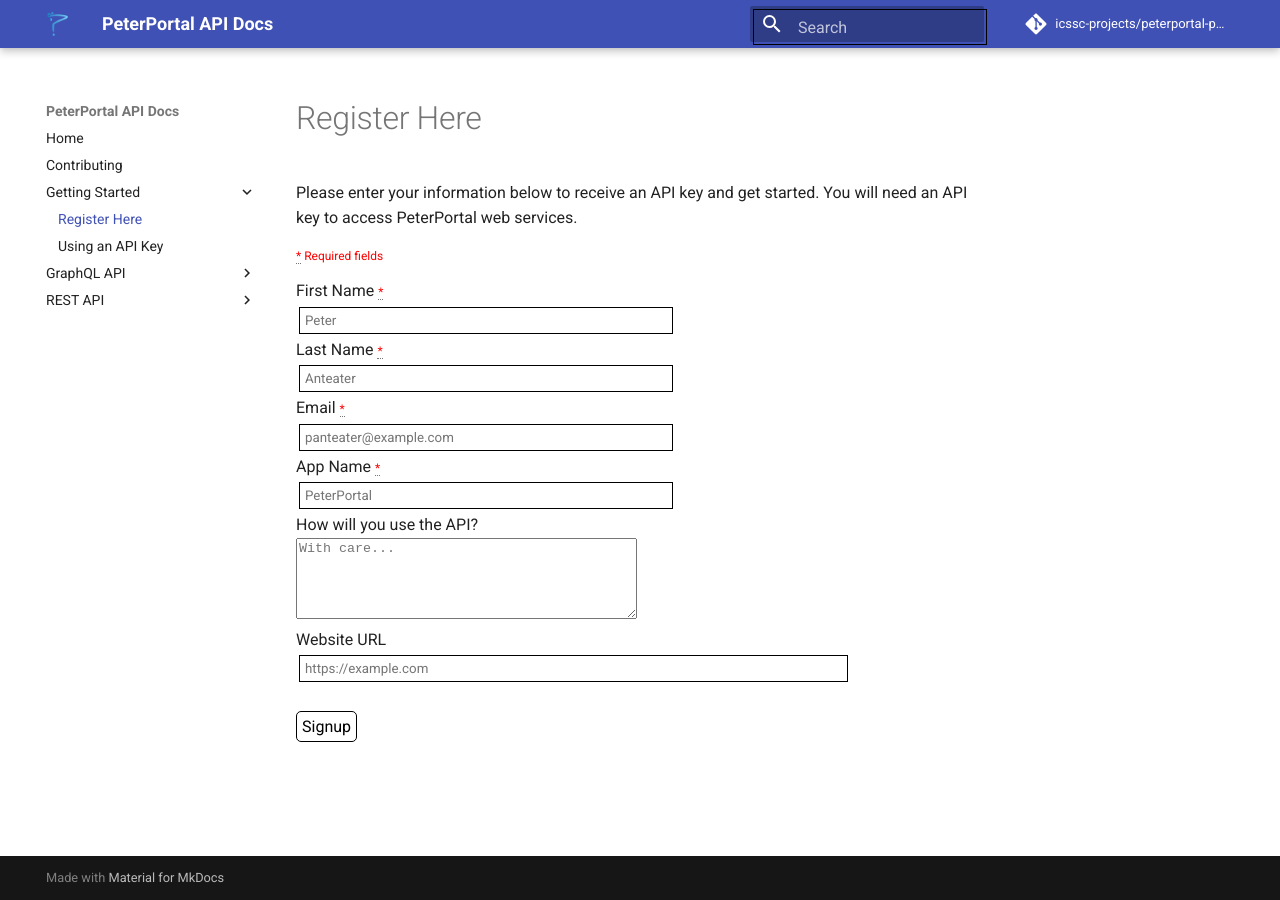
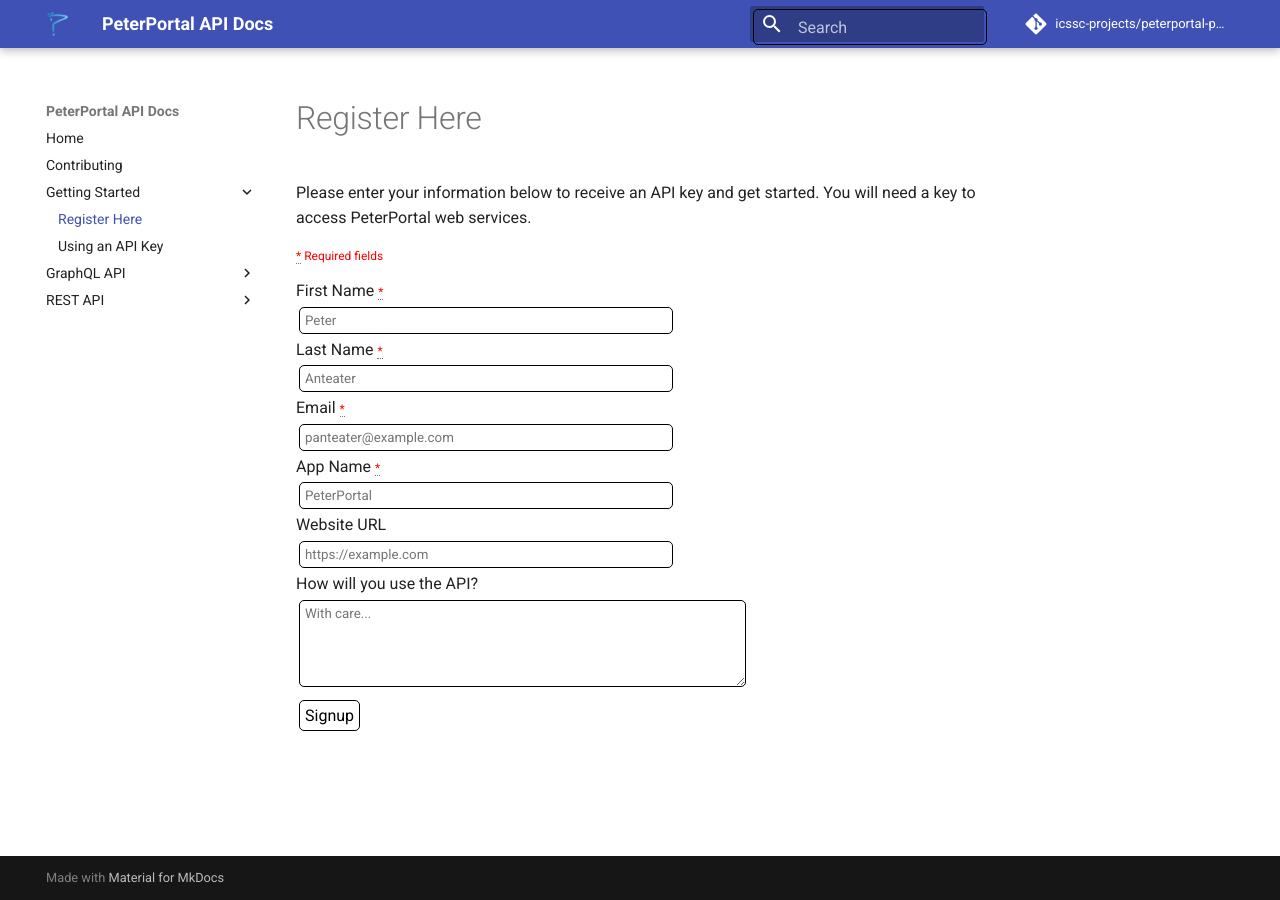
Before and after one commit to icssc/peterportal-public-api, an MkDocs documentation site: the page built from docs/Getting-Started/Register-Here.md, in a window 1280 px wide. Built offline with MkDocs 1.6.1 and Material for MkDocs 9.7.7, drawn with Linux system fonts in a browser that asks for light colours; nearby versions of some CDN libraries; comment, search, counter and statistics services are not loaded.

Commit message:
Enhanced UI for registering and added more to usage

```diff
--- a/docs/Getting-Started/Register-Here.md
+++ b/docs/Getting-Started/Register-Here.md
@@ -1,12 +1,13 @@
 # Register Here
-Please enter your information below to receive an API key and get started. You will need an
-API key to access PeterPortal web services.
+Please enter your information below to receive an API key and get started. You will need a key to access PeterPortal web services.
 
 <style>
-    input {
+    input, textarea{
         border: 1px solid black;
         padding: 5px;
         margin: 3px;
+        border-radius: 5px;
+        font-family: "Roboto";
     }
 
     .required, .required-fields{
@@ -23,6 +24,7 @@
         border: 1px solid black;
         padding: 5px;
         border-radius: 5px;
+        margin: 3px;
     }
 </style>
 <div class="form">
@@ -74,20 +76,19 @@
             </div>
         </div>
         <div class="form-group">
-            <label class="col-sm-4 control-label" for="user_app_description">How will you use the API?<br></label>
-            <div class="col-sm-5">
-                <textarea class="form-control" cols="40" id="user_app_description" name="user[app_description]" placeholder="With care..." rows="5"></textarea>
-            </div>
-        </div>
-        <div class="form-group">
             <label class="col-sm-4 control-label" for="user_web_url">
                 Website URL
             </label>
             <div class="col-sm-5">
-                <input class="form-control" id="user_web_url" name="user[web_url]" size="75" type="url" placeholder="https://example.com">
+                <input class="form-control" id="user_web_url" name="user[web_url]" size="50" type="url" placeholder="https://example.com">
             </div>
         </div>
-        <br>
+        <div class="form-group">
+            <label class="col-sm-4 control-label" for="user_app_description">How will you use the API?<br></label>
+            <div class="col-sm-5">
+                <textarea class="form-control" cols="60" id="user_app_description" name="user[app_description]" placeholder="With care..." rows="5"></textarea>
+            </div>
+        </div>
         <div class="form-group">
             <div class="col-sm-offset-4 col-sm-8">
                 <input type="hidden" name="user[registration_source]" value="web">
```
Also changed, not shown: other parts of docs/Getting-Started/Register-Here.md (+1 -1 lines), docs/Getting-Started/Using-Your-API-Key.md (+12 -0 lines).
